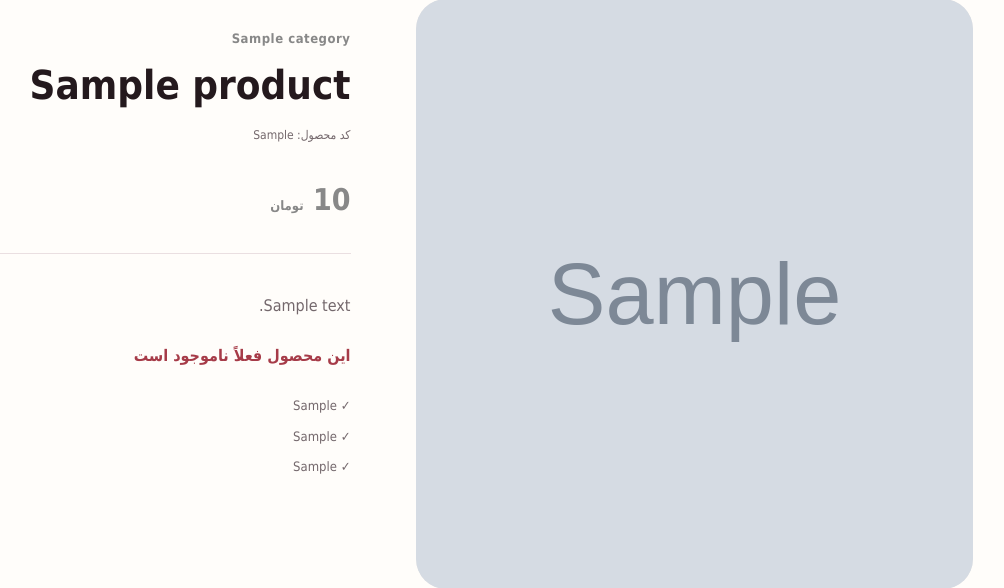
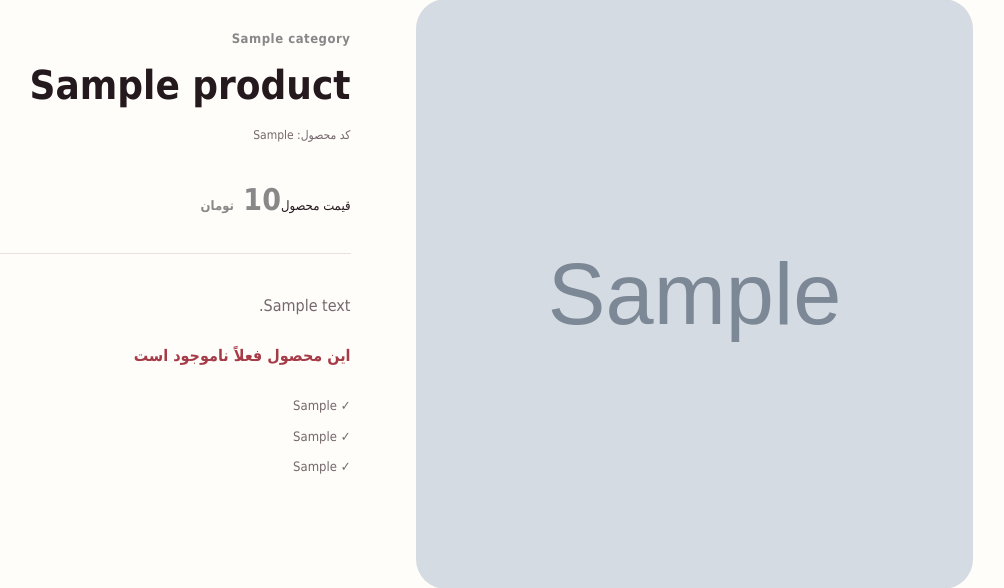
Before and after one commit to deltashopsiavash/sanashop, a Django app: a page that uses templates/shop/product.html in a window 1280 px wide. Shown: the part 304-892 px from the top of the page, without its empty margins (257-1261 px from the left). Run offline with Django 5.2, Linux system fonts and the light colour scheme; tables that the repository leaves empty hold one stand-in row (values such as "Sample post"); grey boxes marked "Sample" are stand-in pictures.

Commit message:
Clarify old and new price on product details

```diff
--- a/templates/shop/product.html
+++ b/templates/shop/product.html
@@ -4,7 +4,12 @@
 {% block content %}<main class="section"><div class="container">
   <nav class="breadcrumb"><a href="{% url 'home' %}">خانه</a><span>/</span><a href="{% url 'category' product.category.slug %}">{{ product.category.name }}</a><span>/</span><span>{{ product.name }}</span></nav>
   <div class="product-detail"><div class="detail-gallery"><div class="detail-main">{% if product.image %}<img src="{{ product.image.url }}" alt="{{ product.name }}">{% else %}<div class="image-placeholder large"><span>✦</span><small>تصویر محصول</small></div>{% endif %}</div>{% if product.gallery.all %}<div class="thumbs">{% for item in product.gallery.all %}<img src="{{ item.image.url }}" alt="{{ item.alt|default:product.name }}">{% endfor %}</div>{% endif %}</div>
-  <div class="detail-copy"><span class="eyebrow">{{ product.category.name }}</span><h1>{{ product.name }}</h1><span class="sku">کد محصول: {{ product.sku }}</span><div class="detail-price"><strong>{{ product.price|money }} <small>تومان</small></strong>{% if product.compare_at_price and product.compare_at_price > product.price %}<del>{{ product.compare_at_price|money }} تومان</del>{% endif %}</div>{% if product.is_amazing %}<div class="sale-badge">🔥 پیشنهاد شگفت‌انگیز</div>{% endif %}<div class="description">{{ product.description|linebreaks|default:'توضیحات این محصول به‌زودی تکمیل می‌شود.' }}</div>
+  <div class="detail-copy"><span class="eyebrow">{{ product.category.name }}</span><h1>{{ product.name }}</h1><span class="sku">کد محصول: {{ product.sku }}</span>
+    <div class="detail-price product-prices detail-product-prices">
+      {% if product.compare_at_price and product.compare_at_price > product.price %}<span class="old-price"><small>قیمت قبلی</small><del>{{ product.compare_at_price|money }} تومان</del></span>{% endif %}
+      <span class="new-price"><small>{% if product.compare_at_price and product.compare_at_price > product.price %}قیمت جدید{% else %}قیمت محصول{% endif %}</small><strong>{{ product.price|money }} <small>تومان</small></strong></span>
+    </div>
+    {% if product.is_amazing %}<div class="sale-badge">🔥 پیشنهاد شگفت‌انگیز</div>{% endif %}<div class="description">{{ product.description|linebreaks|default:'توضیحات این محصول به‌زودی تکمیل می‌شود.' }}</div>
     {% if product.available %}<div class="stock in-stock">● موجود در انبار ({{ product.available_stock }} عدد قابل خرید)</div><form class="buy-box" method="post" action="{% url 'cart_add' product.id %}">{% csrf_token %}<label>تعداد <input type="number" name="quantity" min="1" max="{{ product.available_stock }}" value="1"></label><button class="btn btn-primary">افزودن به سبد خرید</button></form>{% else %}<div class="stock out-stock">این محصول فعلاً ناموجود است</div>{% endif %}
     <div class="detail-assurances">{% if product.assurance_1 %}<span>✓ {{ product.assurance_1 }}</span>{% endif %}{% if product.assurance_2 %}<span>✓ {{ product.assurance_2 }}</span>{% endif %}{% if product.assurance_3 %}<span>✓ {{ product.assurance_3 }}</span>{% endif %}</div>
   </div></div>
```
